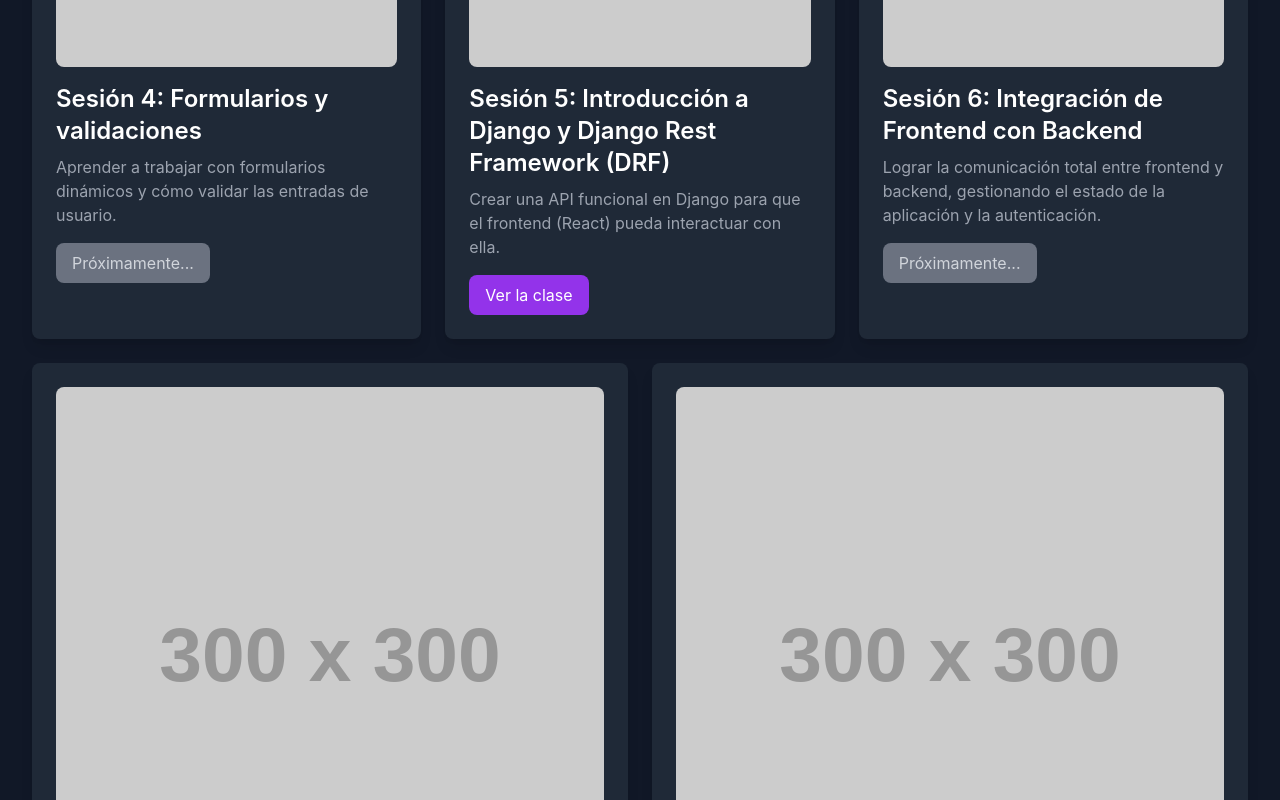
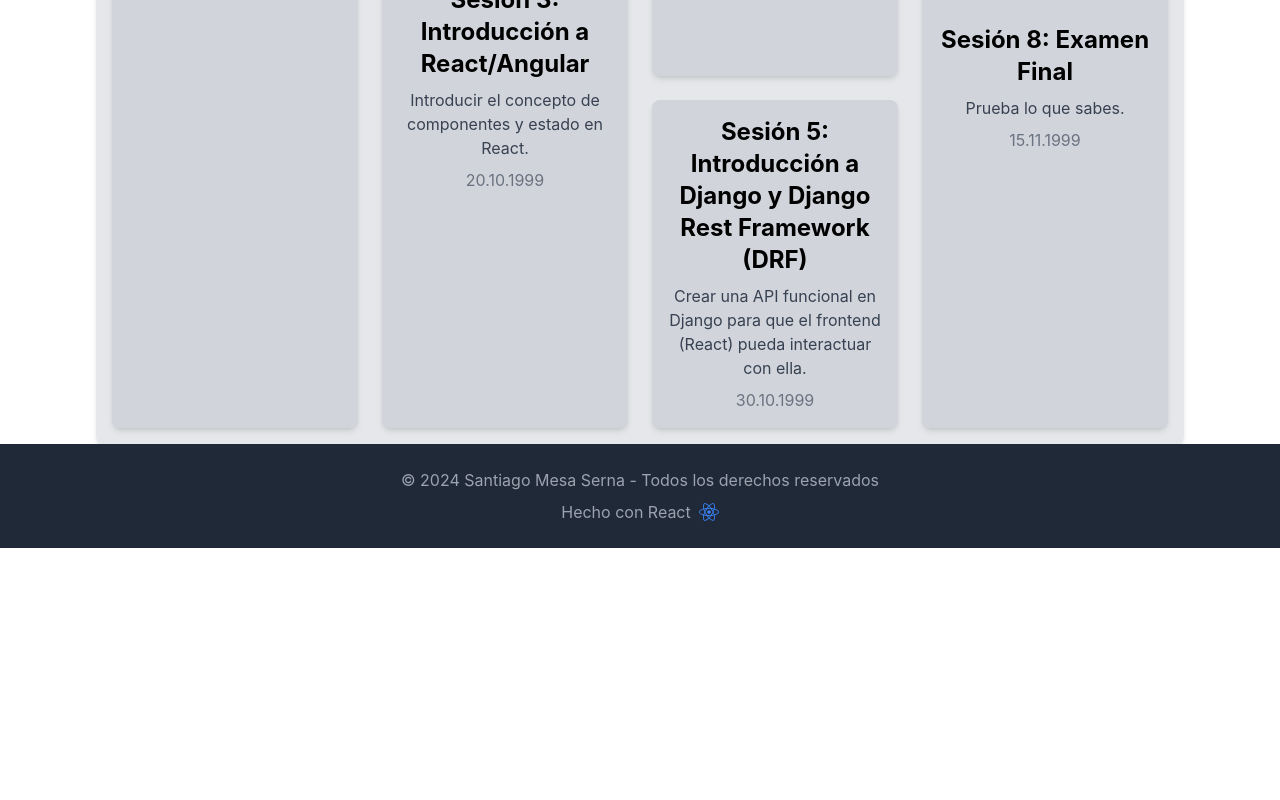
Before and after one commit to altair3542/web.media, a React (Create React App) app: page / in a window 1280 px wide. Shown: the part 1040-1840 px from the top of the page. After the commit the page ends 1588 px from the top, so only its background shows below. Built offline with nearby package versions, Linux system fonts and the light colour scheme.

Commit message:
bento style

```diff
--- a/src/App.js
+++ b/src/App.js
@@ -1,147 +1,130 @@
-import React, { useState, useEffect } from 'react';
-import { FaReact } from 'react-icons/fa'; // Importar el icono de React
+import React from 'react';
+import { FaReact } from 'react-icons/fa'; // Para el icono de React
 
-function App() {
-  const [hoveredCardIndex, setHoveredCardIndex] = useState(null);
-  const [isMobile, setIsMobile] = useState(window.innerWidth <= 768);
-
-  useEffect(() => {
-    const handleResize = () => setIsMobile(window.innerWidth <= 768);
-    window.addEventListener('resize', handleResize);
-    return () => window.removeEventListener('resize', handleResize);
-  }, []);
-
+const SolidBento = () => {
   const sessions = [
     {
       title: 'Sesión 1: Introducción a JavaScript y Estructuras Básicas',
       objective: 'Familiarizarse con la sintaxis básica de JavaScript.',
-      image: 'https://via.placeholder.com/300',
-      link: '#', // Simula un link válido
+      link: '/session1',
+      date: '12.10.1999',
     },
     {
       title: 'Sesión 2: Manipulación del DOM y Eventos en JavaScript',
       objective: 'Entender cómo interactuar con el DOM y manejar eventos.',
-      image: 'https://via.placeholder.com/300',
-      link: '', // Simula que no hay link disponible
+      link: '/session2',
+      date: '15.10.1999',
     },
     {
       title: 'Sesión 3: Introducción a React/Angular',
       objective: 'Introducir el concepto de componentes y estado en React.',
-      image: 'https://via.placeholder.com/300',
-      link: '#', // Simula un link válido
+      link: '/session3',
+      date: '20.10.1999',
     },
     {
       title: 'Sesión 4: Formularios y validaciones',
       objective: 'Aprender a trabajar con formularios dinámicos y cómo validar las entradas de usuario.',
-      image: 'https://via.placeholder.com/300',
-      link: '', // Simula que no hay link disponible
+      link: '/session4',
+      date: '25.10.1999',
     },
     {
       title: 'Sesión 5: Introducción a Django y Django Rest Framework (DRF)',
       objective: 'Crear una API funcional en Django para que el frontend (React) pueda interactuar con ella.',
-      image: 'https://via.placeholder.com/300',
-      link: '#', // Simula un link válido
+      link: '/session5',
+      date: '30.10.1999',
     },
     {
       title: 'Sesión 6: Integración de Frontend con Backend',
       objective: 'Lograr la comunicación total entre frontend y backend, gestionando el estado de la aplicación y la autenticación.',
-      image: 'https://via.placeholder.com/300',
-      link: '', // Simula que no hay link disponible
+      link: '/session6',
+      date: '05.11.1999',
     },
     {
       title: 'Sesión 7: Optimización y despliegue',
       objective: 'Optimizar y desplegar la aplicación completa, tanto el frontend como el backend, en un entorno de producción.',
-      image: 'https://via.placeholder.com/300',
-      link: '#', // Simula un link válido
+      link: '/session7',
+      date: '10.11.1999',
     },
     {
       title: 'Sesión 8: Examen Final',
       objective: 'Prueba lo que sabes.',
-      image: 'https://via.placeholder.com/300',
-      link: '', // Simula que no hay link disponible
+      link: '/session8',
+      date: '15.11.1999',
     },
   ];
 
+  return (
+    <div className="flex flex-col min-h-screen justify-between">
+      {/* Header */}
+      <header className="bg-gray-800 text-white p-4">
+        <h1 className="text-3xl font-bold text-center">Temario de Clases de Programación Web</h1>
+      </header>
 
-  const notMultipleOfThree = sessions.length % 3 !== 0;
+      {/* Main Content */}
+      <main className="flex-grow flex items-center justify-center">
+        <div className="grid h-[85%] w-[85%] gap-6 bg-gray-200 p-4 grid-cols-4 grid-rows-4 rounded-lg shadow-md">
 
-  return (
-    <div className="bg-gray-900 text-white min-h-screen p-8 flex flex-col justify-between">
-      <main>
-        <h1 className="text-4xl font-bold text-center mb-8">Temario de Clases Programación Web Media</h1>
-        <div className="max-w-screen-xl mx-auto">
-          <div className={`grid gap-6 ${isMobile ? 'grid-cols-1' : 'grid-cols-3'} justify-center`}>
-            {sessions.map((session, index) => {
-              const isLastTwo = notMultipleOfThree && index >= sessions.length - 2 && !isMobile;
-              const buttonText = session.link ? 'Ver la clase' : 'Próximamente...';
+          {/* Sesión 1 */}
+          <a href={sessions[0].link} className="col-span-1 row-span-4 bg-gray-300 rounded-lg shadow-md flex flex-col items-center justify-center text-center p-4">
+            <h2 className="text-2xl font-bold">{sessions[0].title}</h2>
+            <p className="mt-2 text-gray-700">{sessions[0].objective}</p>
+            <p className="mt-2 text-gray-500">{sessions[0].date}</p>
+          </a>
 
-              if (isLastTwo && index === sessions.length - 2) {
-                return (
-                  <div className="flex justify-center w-full col-span-3" key={index}>
-                    <div
-                      className={`bg-gray-800 rounded-lg p-6 shadow-lg transform transition-transform w-1/2 ${hoveredCardIndex === index ? 'scale-105 shadow-xl' : ''}`}
-                      onMouseEnter={() => setHoveredCardIndex(index)}
-                      onMouseLeave={() => setHoveredCardIndex(null)}
-                    >
-                      <img src={session.image} alt={session.title} className="rounded-lg w-full mb-4" />
-                      <h3 className="text-2xl font-semibold mb-2">{session.title}</h3>
-                      <p className="text-gray-400 mb-4">{session.objective}</p>
-                      <a
-                        href={session.link ? session.link : '#'}
-                        className={`inline-block px-4 py-2 rounded-lg transition-colors ${session.link ? 'bg-purple-600 text-white hover:bg-purple-500' : 'bg-gray-500 text-gray-300 cursor-not-allowed'}`}
-                      >
-                        {buttonText}
-                      </a>
-                    </div>
-                    <div
-                      className={`bg-gray-800 rounded-lg p-6 shadow-lg transform transition-transform w-1/2 ml-6 ${hoveredCardIndex === index + 1 ? 'scale-105 shadow-xl' : ''}`}
-                      onMouseEnter={() => setHoveredCardIndex(index + 1)}
-                      onMouseLeave={() => setHoveredCardIndex(null)}
-                      key={index + 1}
-                    >
-                      <img src={sessions[index + 1].image} alt={sessions[index + 1].title} className="rounded-lg w-full mb-4" />
-                      <h3 className="text-2xl font-semibold mb-2">{sessions[index + 1].title}</h3>
-                      <p className="text-gray-400 mb-4">{sessions[index + 1].objective}</p>
-                      <a
-                        href={sessions[index + 1].link ? sessions[index + 1].link : '#'}
-                        className={`inline-block px-4 py-2 rounded-lg transition-colors ${sessions[index + 1].link ? 'bg-purple-600 text-white hover:bg-purple-500' : 'bg-gray-500 text-gray-300 cursor-not-allowed'}`}
-                      >
-                        {sessions[index + 1].link ? 'Ver la clase' : 'Próximamente...'}
-                      </a>
-                    </div>
-                  </div>
-                );
-              }
+          {/* Sesión 2 */}
+          <a href={sessions[1].link} className="col-span-1 row-span-2 bg-gray-300 rounded-lg shadow-md flex flex-col items-center justify-center text-center p-4">
+            <h2 className="text-2xl font-bold">{sessions[1].title}</h2>
+            <p className="mt-2 text-gray-700">{sessions[1].objective}</p>
+            <p className="mt-2 text-gray-500">{sessions[1].date}</p>
+          </a>
 
-              if (index !== sessions.length - 1) {
-                return (
-                  <div
-                    key={index}
-                    className={`bg-gray-800 rounded-lg p-6 shadow-lg transform transition-transform ${hoveredCardIndex === index ? 'scale-105 shadow-xl' : ''}`}
-                    onMouseEnter={() => setHoveredCardIndex(index)}
-                    onMouseLeave={() => setHoveredCardIndex(null)}
-                  >
-                    <img src={session.image} alt={session.title} className="rounded-lg w-full mb-4" />
-                    <h3 className="text-2xl font-semibold mb-2">{session.title}</h3>
-                    <p className="text-gray-400 mb-4">{session.objective}</p>
-                    <a
-                      href={session.link ? session.link : '#'}
-                      className={`inline-block px-4 py-2 rounded-lg transition-colors ${session.link ? 'bg-purple-600 text-white hover:bg-purple-500' : 'bg-gray-500 text-gray-300 cursor-not-allowed'}`}
-                    >
-                      {buttonText}
-                    </a>
-                  </div>
-                );
-              }
+          {/* Sesión 4 */}
+          <a href={sessions[3].link} className="col-span-1 row-span-3 bg-gray-300 rounded-lg shadow-md flex flex-col items-center justify-center text-center p-4">
+            <h2 className="text-2xl font-bold">{sessions[3].title}</h2>
+            <p className="mt-2 text-gray-700">{sessions[3].objective}</p>
+            <p className="mt-2 text-gray-500">{sessions[3].date}</p>
+          </a>
 
-              return null;
-            })}
-          </div>
+          {/* Sesión 6 */}
+          <a href={sessions[5].link} className="col-span-1 row-span-1 bg-gray-300 rounded-lg shadow-md flex flex-col items-center justify-center text-center p-4">
+            <h2 className="text-2xl font-bold">{sessions[5].title}</h2>
+            <p className="mt-2 text-gray-700">{sessions[5].objective}</p>
+            <p className="mt-2 text-gray-500">{sessions[5].date}</p>
+          </a>
+
+          {/* Sesión 7 */}
+          <a href={sessions[6].link} className="col-span-1 row-span-1 bg-gray-300 rounded-lg shadow-md flex flex-col items-center justify-center text-center p-4">
+            <h2 className="text-2xl font-bold">{sessions[6].title}</h2>
+            <p className="mt-2 text-gray-700">{sessions[6].objective}</p>
+            <p className="mt-2 text-gray-500">{sessions[6].date}</p>
+          </a>
+
+          {/* Sesión 3 */}
+          <a href={sessions[2].link} className="col-span-1 row-span-2 bg-gray-300 rounded-lg shadow-md flex flex-col items-center justify-center text-center p-4">
+            <h2 className="text-2xl font-bold">{sessions[2].title}</h2>
+            <p className="mt-2 text-gray-700">{sessions[2].objective}</p>
+            <p className="mt-2 text-gray-500">{sessions[2].date}</p>
+          </a>
+
+          {/* Sesión 8 */}
+          <a href={sessions[7].link} className="col-span-1 row-span-2 bg-gray-300 rounded-lg shadow-md flex flex-col items-center justify-center text-center p-4">
+            <h2 className="text-2xl font-bold">{sessions[7].title}</h2>
+            <p className="mt-2 text-gray-700">{sessions[7].objective}</p>
+            <p className="mt-2 text-gray-500">{sessions[7].date}</p>
+          </a>
+
+          {/* Sesión 5 */}
+          <a href={sessions[4].link} className="col-span-1 row-span-1 bg-gray-300 rounded-lg shadow-md flex flex-col items-center justify-center text-center p-4">
+            <h2 className="text-2xl font-bold">{sessions[4].title}</h2>
+            <p className="mt-2 text-gray-700">{sessions[4].objective}</p>
+            <p className="mt-2 text-gray-500">{sessions[4].date}</p>
+          </a>
+
         </div>
       </main>
 
-      {/* Footer global */}
-      <footer className="bg-gray-800 text-center p-6 mt-8">
+      {/* Footer */}
+      <footer className="bg-gray-800 text-center p-6">
         <p className="text-gray-400 mb-2">© 2024 Santiago Mesa Serna - Todos los derechos reservados</p>
         <p className="text-gray-400 flex justify-center items-center">
           Hecho con React <FaReact className="text-blue-500 ml-2" size={20} />
@@ -149,6 +132,6 @@ function App() {
       </footer>
     </div>
   );
-}
+};
 
-export default App;
+export default SolidBento;
```
